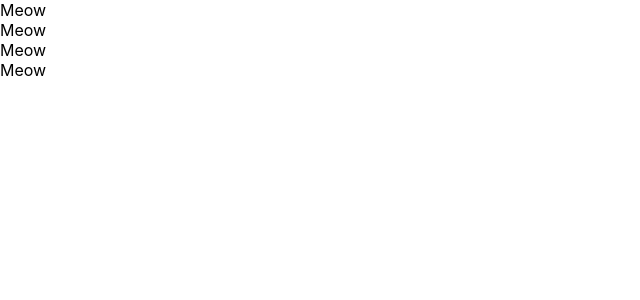
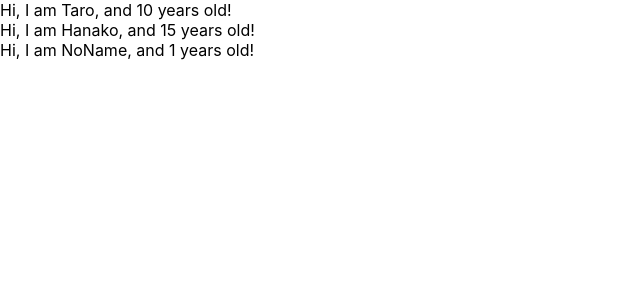
Before and after one commit to ssscsnk/udemy-react-redux-crub-application, a React (Create React App) app: page / in a window 1280 px wide. Shown: the top 300 px of the page, without its empty margins (0-640 px from the left). Built offline with nearby package versions, Linux system fonts and the light colour scheme.

Commit message:
learn props of component

```diff
--- a/src/App.js
+++ b/src/App.js
@@ -1,30 +1,28 @@
 import React, {Component} from 'react';
 
-//class App extends Component {
-//  render() {
-//    return (
-//      <React.Fragment>
-//        <label htmlFor="bar">bar</label>
-//        <input type="text" onChange={() => {console.log("I'm clicked")}} />
-//      </React.Fragment>
-//
-//    )
-//  }
-//}
-
 const App = () => {
+  const profiles = [
+    {name: "Taro", age: 10 },
+    {name: "Hanako", age: 15},
+    {name: "NoName" }
+  ]
   return (
     <div>
-      <Cat />
-      <Cat />
-      <Cat />
-      <Cat />
+     {
+       profiles.map((profiles, index) => {
+         return <User name={profiles.name} age={profiles.age}  key={index} />
+       })
+     }
     </div>
   )
 }
 
-const Cat = () => {
-  return <div>Meow</div>
+const User = (props) => {
+  return <div>Hi, I am {props.name}, and {props.age} years old! </div>
+}
+
+User.defaultProps = {
+  age: 1
 }
 
 export default App;
```
